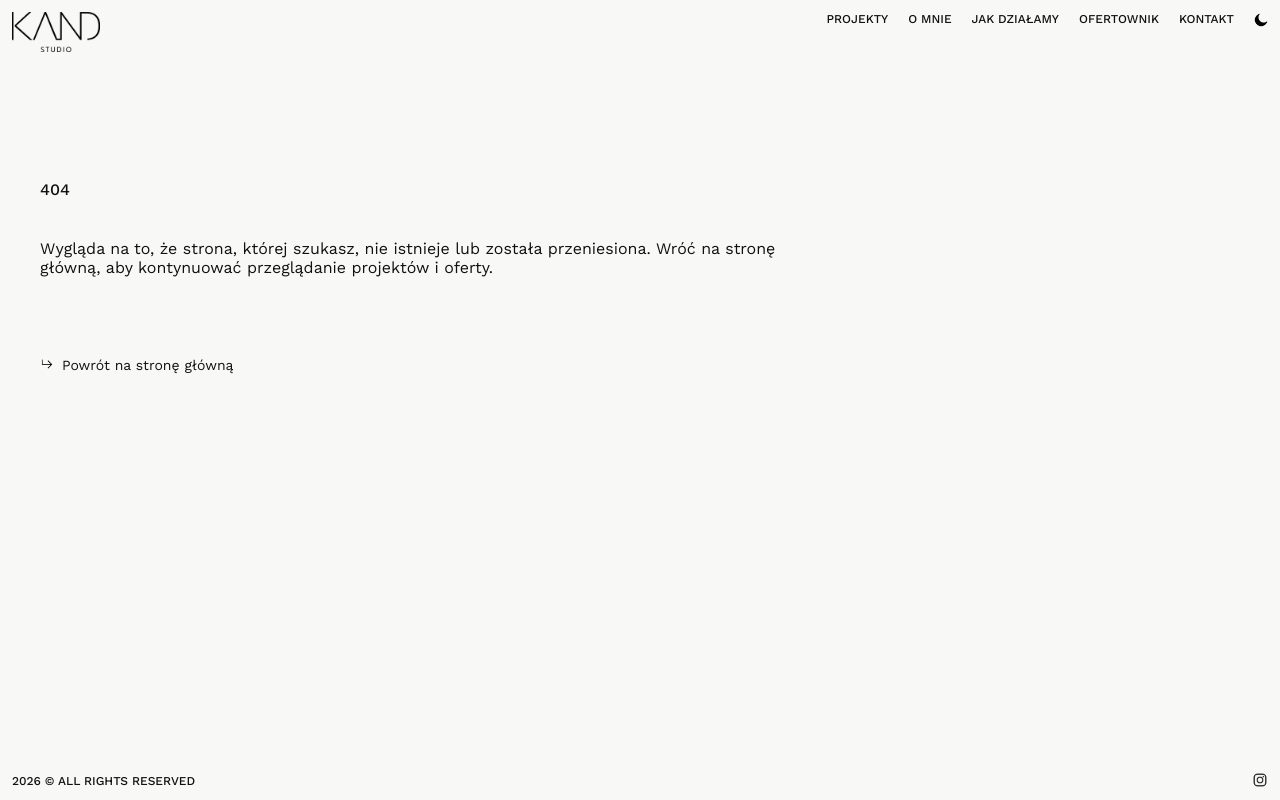
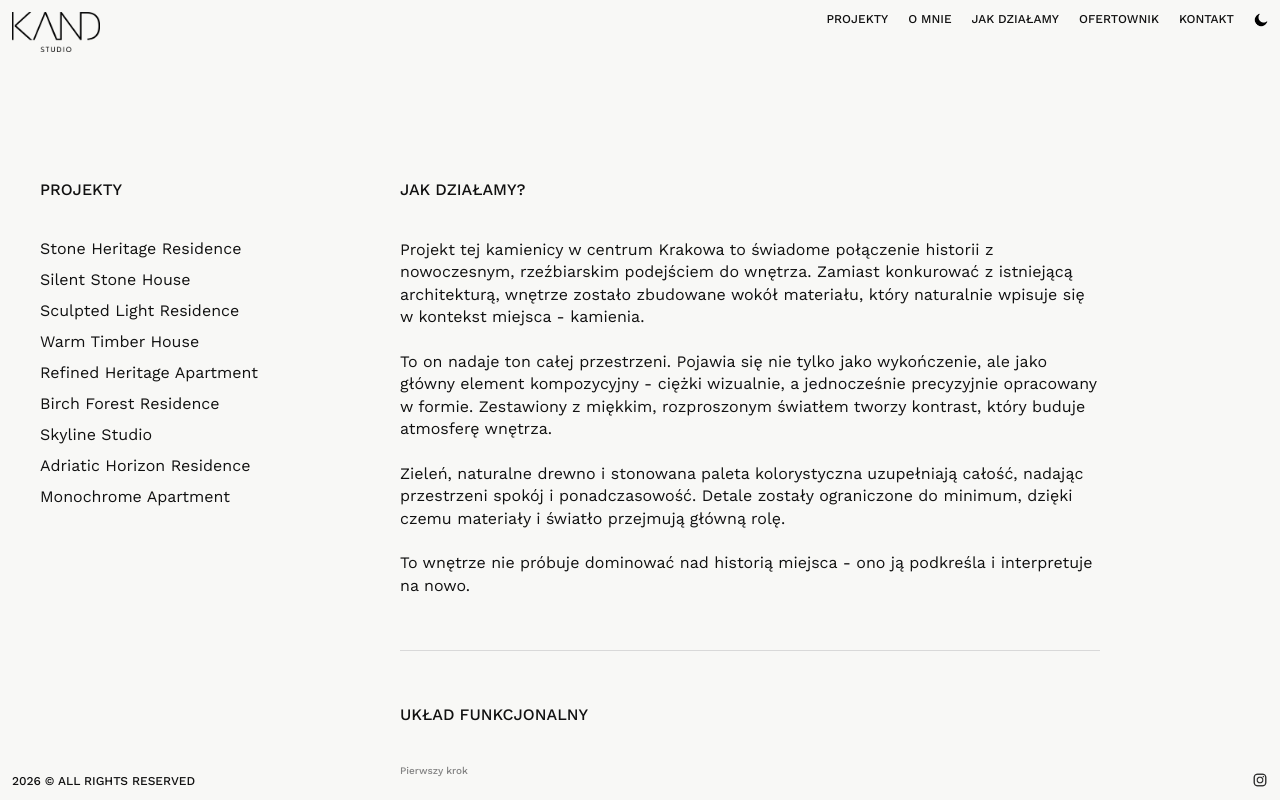
Before and after one commit to kand-studio/kand-studio-website, a React (Create React App) app: page /how-we-work-scroll in a window 1280 px wide. Shown: the top 800 px of the page. Built offline with nearby package versions, Linux system fonts and the light colour scheme.

Commit message:
update 23.06

```diff
--- a/src/App.js
+++ b/src/App.js
@@ -10,6 +10,7 @@ import HomeV2 from "./pages/HomeV2"
 import Projects from "./pages/Projects"
 import About from "./pages/About"
 import Work from "./pages/Work"
+import WorkScroll from "./pages/WorkScroll"
 import Offer from "./pages/Offer"
 import Contact from "./pages/Contact"
 import Error from "./pages/Error"
@@ -43,6 +44,7 @@ function App() {
         <Route path="/projects" element={<Projects />} />
         <Route path="/about" element={<About />} />
         <Route path="/how-we-work" element={<Work />} />
+        <Route path="/how-we-work-scroll" element={<WorkScroll />} />
         <Route path="/offer" element={<Offer />} />
         <Route path="/contact" element={<Contact />} />
         {/* projects */}
--- a/src/TODO.html
+++ b/src/TODO.html
@@ -5,7 +5,7 @@ Ofertownik:
 
 Animacje:
 - zastanowic się czy tego efektu ładowania nie dać na tytuly przy przełanczania strony co był na ofertowniku w lewej kolumnie
-- https://www.instagram.com/reel/DYgx8lppJ6d/?igsh=ajB2Z3FncGZmNTQw
+- wyjaśnić czemu rezygnujemy z harmonijki na stronach
 
  COOKIE SITE:
 - dokończyc
--- /dev/null
+++ b/src/data/works.tsx
@@ -0,0 +1,67 @@
+export type Works = {
+    title: string;
+    label?: string;
+    description: string[];
+};
+
+export const works: Works[] = [
+  {
+    title: "Jak działamy?",
+    label: "",
+    description: [
+        "Projekt tej kamienicy w centrum Krakowa to świadome połączenie historii z nowoczesnym, rzeźbiarskim podejściem do wnętrza. Zamiast konkurować z istniejącą architekturą, wnętrze zostało zbudowane wokół materiału, który naturalnie wpisuje się w kontekst miejsca - kamienia.",
+        "To on nadaje ton całej przestrzeni. Pojawia się nie tylko jako wykończenie, ale jako główny element kompozycyjny - ciężki wizualnie, a jednocześnie precyzyjnie opracowany w formie. Zestawiony z miękkim, rozproszonym światłem tworzy kontrast, który buduje atmosferę wnętrza.",
+        "Zieleń, naturalne drewno i stonowana paleta kolorystyczna uzupełniają całość, nadając przestrzeni spokój i ponadczasowość. Detale zostały ograniczone do minimum, dzięki czemu materiały i światło przejmują główną rolę.",
+        "To wnętrze nie próbuje dominować nad historią miejsca - ono ją podkreśla i interpretuje na nowo."
+    ],
+  },
+    {
+    title: "Układ funkcjonalny",
+    label: "Pierwszy krok",
+    description: [
+        "Projekt tej kamienicy w centrum Krakowa to świadome połączenie historii z nowoczesnym, rzeźbiarskim podejściem do wnętrza. Zamiast konkurować z istniejącą architekturą, wnętrze zostało zbudowane wokół materiału, który naturalnie wpisuje się w kontekst miejsca - kamienia.",
+    ],
+  },
+    {
+    title: "Koncepcja i wizualizacje",
+    label: "Drugi krok",
+    description: [
+        "Projekt tej kamienicy w centrum Krakowa to świadome połączenie historii z nowoczesnym, rzeźbiarskim podejściem do wnętrza. Zamiast konkurować z istniejącą architekturą, wnętrze zostało zbudowane wokół materiału, który naturalnie wpisuje się w kontekst miejsca - kamienia.",
+        "To on nadaje ton całej przestrzeni. Pojawia się nie tylko jako wykończenie, ale jako główny element kompozycyjny - ciężki wizualnie, a jednocześnie precyzyjnie opracowany w formie. Zestawiony z miękkim, rozproszonym światłem tworzy kontrast, który buduje atmosferę wnętrza.",
+        "Zieleń, naturalne drewno i stonowana paleta kolorystyczna uzupełniają całość, nadając przestrzeni spokój i ponadczasowość. Detale zostały ograniczone do minimum, dzięki czemu materiały i światło przejmują główną rolę.",
+        "To wnętrze nie próbuje dominować nad historią miejsca - ono ją podkreśla i interpretuje na nowo."
+    ],
+  },
+    {
+    title: "Dokumentacja techniczna",
+    label: "Trzeci krok",
+    description: [
+        "Projekt tej kamienicy w centrum Krakowa to świadome połączenie historii z nowoczesnym, rzeźbiarskim podejściem do wnętrza. Zamiast konkurować z istniejącą architekturą, wnętrze zostało zbudowane wokół materiału, który naturalnie wpisuje się w kontekst miejsca - kamienia.",
+    ],
+  },
+   {
+    title: "Realizacja i nadzór",
+    label: "",
+    description: [
+        "Projekt tej kamienicy w centrum Krakowa to świadome połączenie historii z nowoczesnym, rzeźbiarskim podejściem do wnętrza. Zamiast konkurować z istniejącą architekturą, wnętrze zostało zbudowane wokół materiału, który naturalnie wpisuje się w kontekst miejsca - kamienia.",
+        "To on nadaje ton całej przestrzeni. Pojawia się nie tylko jako wykończenie, ale jako główny element kompozycyjny - ciężki wizualnie, a jednocześnie precyzyjnie opracowany w formie. Zestawiony z miękkim, rozproszonym światłem tworzy kontrast, który buduje atmosferę wnętrza.",
+        "Zieleń, naturalne drewno i stonowana paleta kolorystyczna uzupełniają całość, nadając przestrzeni spokój i ponadczasowość. Detale zostały ograniczone do minimum, dzięki czemu materiały i światło przejmują główną rolę.",
+        "To wnętrze nie próbuje dominować nad historią miejsca - ono ją podkreśla i interpretuje na nowo."
+    ],
+  },
+    {
+    title: "Realizacja „pod klucz”",
+    label: "Pierwszy krok",
+    description: [
+        "Projekt tej kamienicy w centrum Krakowa to świadome połączenie historii z nowoczesnym, rzeźbiarskim podejściem do wnętrza. Zamiast konkurować z istniejącą architekturą, wnętrze zostało zbudowane wokół materiału, który naturalnie wpisuje się w kontekst miejsca - kamienia.",
+    ],
+  },
+   {
+    title: "Układ funkcjonalny",
+    label: "Pierwszy krok",
+    description: [
+        "Projekt tej kamienicy w centrum Krakowa to świadome połączenie historii z nowoczesnym, rzeźbiarskim podejściem do wnętrza. Zamiast konkurować z istniejącą architekturą, wnętrze zostało zbudowane wokół materiału, który naturalnie wpisuje się w kontekst miejsca - kamienia.",
+    ],
+  },
+
+];
--- /dev/null
+++ b/src/pages/WorkScroll.tsx
@@ -0,0 +1,107 @@
+import { Link } from "react-router-dom";
+import { projects } from "../data/projects";
+import { useState } from "react";
+import { works } from "../data/works";
+
+function Work() {
+  const [hoveredProject, setHoveredProject] = useState<any>(null);
+
+  const [mousePosition, setMousePosition] = useState({
+    x: 0,
+    y: 0,
+  });
+
+  const handleMouseMove = (e: React.MouseEvent) => {
+    setMousePosition({
+      x: e.clientX,
+      y: e.clientY,
+    });
+  };
+
+  return (
+    <div
+      className="work"
+      onMouseMove={handleMouseMove}
+    >
+      <section className="work__content">
+        <div className="work__content__grid">
+
+          <aside className="work__content__sidebar desktop">
+            <p className="work__content__title">Projekty</p>
+
+            <ul className="work__projects">
+              {projects.map((project) => (
+                <li
+                  key={project.number}
+                  className="work__projects__item"
+                >
+                  <Link
+                    to={`/project/${project.number}`}
+                    onMouseEnter={() => setHoveredProject(project)}
+                    onMouseLeave={() => setHoveredProject(null)}
+                  >
+                    {project.title}
+                  </Link>
+                </li>
+              ))}
+            </ul>
+          </aside>
+
+
+          <div className="work__content__main">
+
+            {works.map((work, index) => (
+              <>
+              <div
+                  className="work__content__wrapper"
+                  style={{
+                    position: 'sticky',
+                    top: `${100 + index * 60}px`
+                  }}>
+                <p className="work__content__title">{work.title}</p>
+                {work.label && <p className="work__content__label">{work.label}</p>}
+                <p className="work__content__description">
+                    {work.description.map((w, i) => (
+                  <>
+                  {w}
+                  <br />
+                  <br />
+                  </>
+                ))}
+                </p>
+              </div>
+              <div
+                className="work__divider--wrapper"
+                style={{
+                      position: 'sticky',
+                      top: `${140 + index * 60}px`
+                  }}
+              />
+              </>
+            ))}
+            </div>
+        </div>
+      </section>
+
+      {hoveredProject && (
+        <div
+          className="work__preview"
+          style={{
+            left: mousePosition.x + 30,
+            top: mousePosition.y - 120,
+          }}
+        >
+          {hoveredProject.images.slice(0, 3).map((image: string) => (
+            <img
+              key={image}
+              src={image}
+              alt=""
+            />
+          ))}
+        </div>
+      )}
+    </div>
+  );
+}
+
+export default Work;
--- a/src/style/_work.scss
+++ b/src/style/_work.scss
@@ -12,6 +12,21 @@
         }
     }
 
+    // TEST SCROLLA
+
+    &__divider--wrapper {
+        width: 100%;
+        height: 1px;
+        border-top: 1px solid #d9d9d9;
+        padding: 24px 0;
+        background-color:  var(--bg);
+
+        @media (min-width: 992px) {
+            padding-top: 30px;
+        }
+    }
+
+    //
 
   &__content {
     padding: 24px 24px 0px 24px;
@@ -20,6 +35,22 @@
     @media (min-width: 992px) {
        padding: 80px 40px 0px 40px;
     }
+
+    // TEST SCROLLA
+
+    &__wrapper {
+        width: 100%;
+        background-color:  var(--bg);
+        padding-bottom: 30px;
+
+        &:first-child {
+            border-top: none;
+            margin-top: 0;
+            padding-top: 0;
+        }
+    }
+
+    //
 
     &__img {
         width: 100%;
@@ -77,6 +108,7 @@
     &__main {
         max-width: 700px;
         color: var(--text);
+        position: relative;
     }
 
     &__title {
--- a/src/style/style.css
+++ b/src/style/style.css
@@ -738,6 +738,18 @@ body.no-scroll {
     margin: 60px 0;
   }
 }
+.work__divider--wrapper {
+  width: 100%;
+  height: 1px;
+  border-top: 1px solid #d9d9d9;
+  padding: 24px 0;
+  background-color: var(--bg);
+}
+@media (min-width: 992px) {
+  .work__divider--wrapper {
+    padding-top: 30px;
+  }
+}
 .work__content {
   padding: 24px 24px 0px 24px;
   background: var(--bg);
@@ -746,6 +758,16 @@ body.no-scroll {
   .work__content {
     padding: 80px 40px 0px 40px;
   }
+}
+.work__content__wrapper {
+  width: 100%;
+  background-color: var(--bg);
+  padding-bottom: 30px;
+}
+.work__content__wrapper:first-child {
+  border-top: none;
+  margin-top: 0;
+  padding-top: 0;
 }
 .work__content__img {
   width: 100%;
@@ -796,6 +818,7 @@ body.no-scroll {
 .work__content__main {
   max-width: 700px;
   color: var(--text);
+  position: relative;
 }
 .work__content__title {
   font-size: 16px;
```
Also changed, not shown: 1 other file (tests, documents, lock files or other folders).
